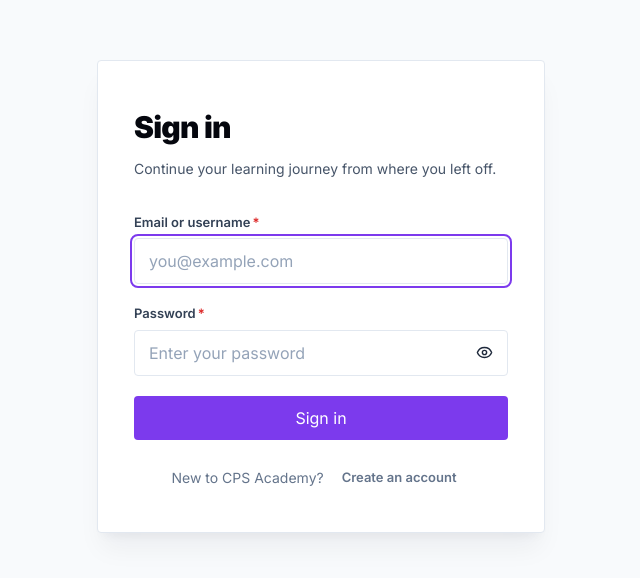
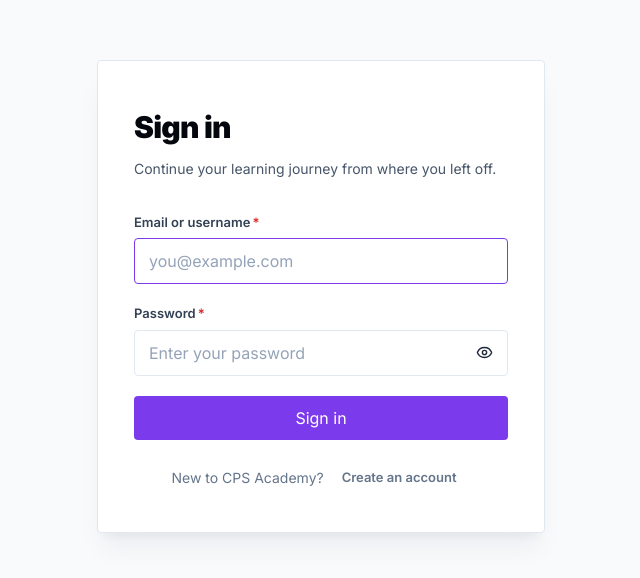
Before and after one commit to Imran-2022/LMS, a Next.js app in the folder frontend/: page /login in a window 1280 px wide. Shown: the part 104-682 px from the top of the page, without its empty margins (319-959 px from the left). Built offline with nearby package versions, Linux system fonts and the light colour scheme.

Commit message:
fix issue in input field design

```diff
--- a/frontend/src/app/globals.css
+++ b/frontend/src/app/globals.css
@@ -140,6 +140,13 @@ a {
   outline-offset: 2px;
 }
 
+/* Form controls use their single border focus state instead of the global ring. */
+input:focus-visible,
+textarea:focus-visible,
+select:focus-visible {
+  outline: none;
+}
+
 /* Keep the viewport scrollbar aligned with the primary action colour. */
 html {
   scrollbar-width: thin;
--- a/frontend/src/components/ui/Input.tsx
+++ b/frontend/src/components/ui/Input.tsx
@@ -16,10 +16,10 @@ import type { ComponentProps, ReactNode } from "react";
 import { cx } from "@/lib/format";
 
 const CONTROL =
-  "w-full rounded border bg-white px-3.5 py-2.5 text-sm text-ink-800 transition-all " +
+  "w-full rounded border bg-white px-3.5 py-2.5 text-sm text-ink-800 transition-colors " +
   "placeholder:text-ink-400 focus:outline-none disabled:bg-ink-50 disabled:text-ink-500";
 
-const OK = "border-ink-200";
+const OK = "border-ink-200 focus:border-brand-500";
 const BAD = "border-danger-500/60 focus:border-danger-500";
 
 function Field({
```
